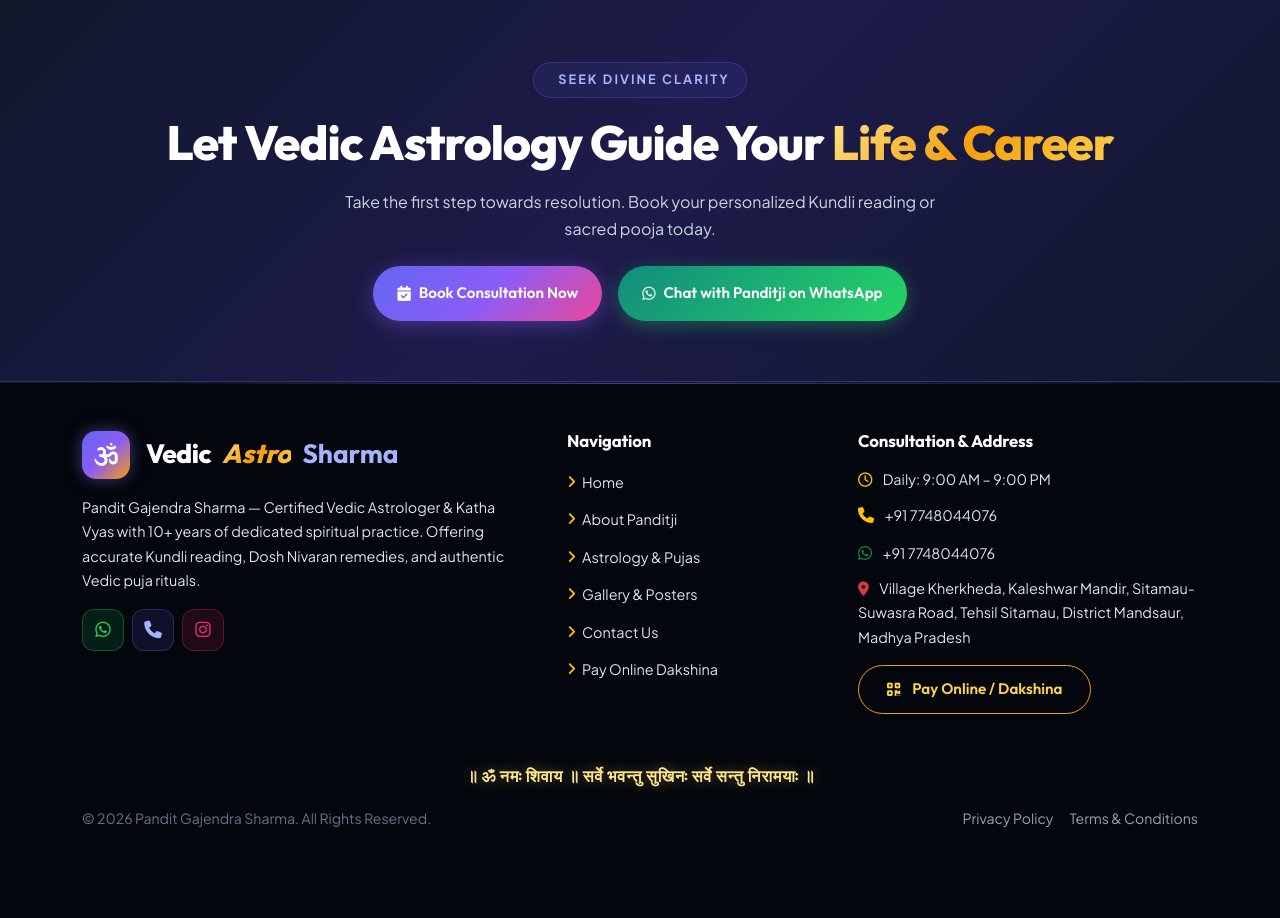
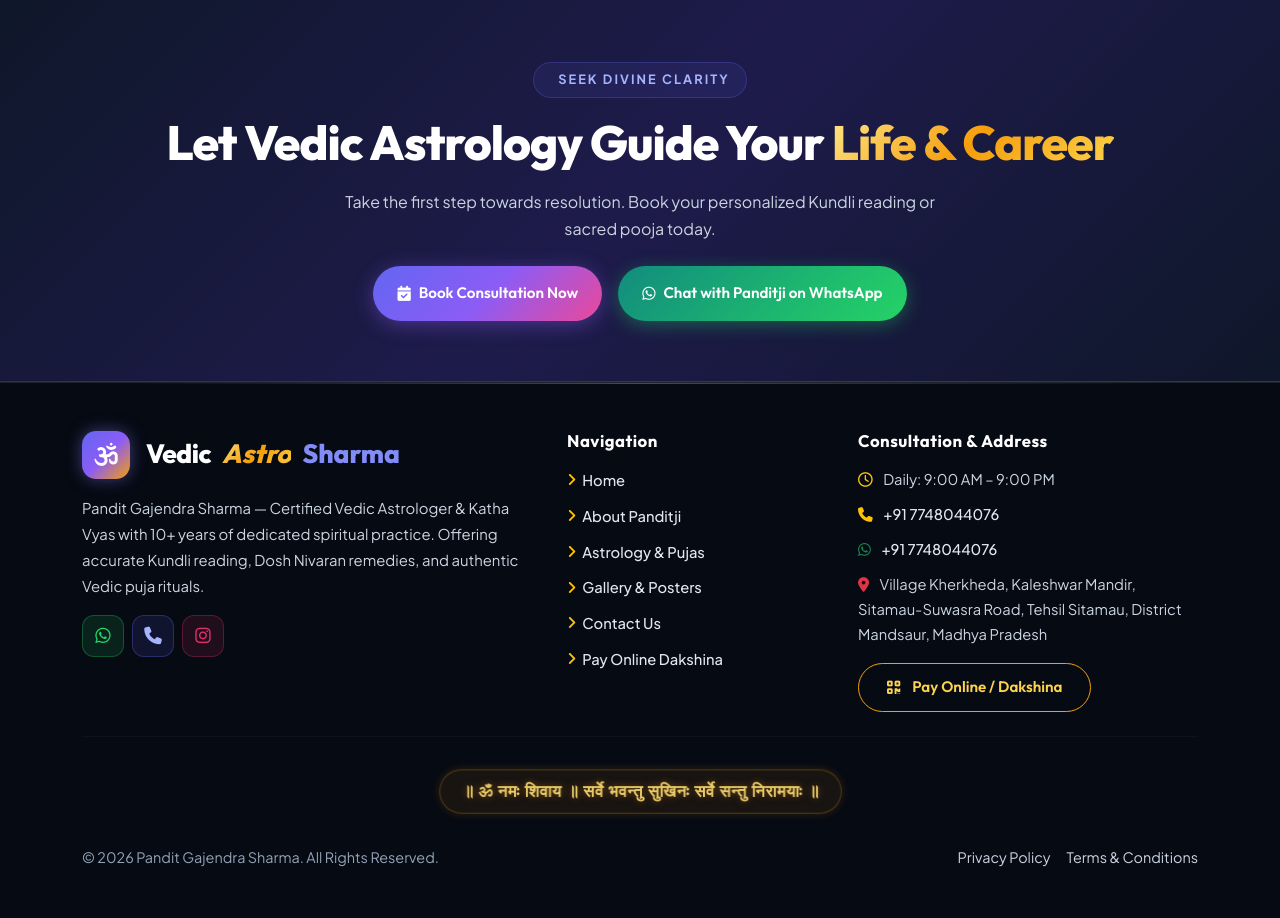
Before and after one commit to krishnapatidar2805/vedic_astro, a Django app: page / in a window 1280 px wide; the page is wider, and only the part inside the window is pictured. Shown: the part 3442-4360 px from the top of that part. Before the commit the page ends 4269 px from the top of that part, so only its background shows below. Run offline with Django 5.2, Linux system fonts and the light colour scheme; data that the repository does not hold is empty.

Commit message:
Circle hero astrologer frame with royal Surya Chakra aura, high-contrast footer fonts in light/dark mode, and soft sacred glow for shloka

```diff
--- a/static/css/style.css
+++ b/static/css/style.css
@@ -1668,13 +1668,154 @@ h1, h2, h3, h4, h5, h6 {
   margin: 3rem 0 1.5rem;
 }
 
+/* ── FOOTER SHLOKA (ELEGANT SOFT SACRED GLOW & GENTLE PULSE) ── */
+.footer-shloka-wrap {
+  position: relative;
+  display: flex;
+  justify-content: center;
+  align-items: center;
+  padding: 8px 10px;
+  overflow: visible;
+}
+
 .footer-shloka {
-  font-family: var(--ff-display);
+  position: relative;
+  display: inline-block;
+  font-family: 'Poppins', 'Segoe UI', serif;
+  font-size: 1.05rem;
+  font-weight: 600;
+  letter-spacing: 0.6px;
   color: #FDE68A;
-  font-size: 1.02rem;
-  font-weight: 700;
-  letter-spacing: 0.8px;
-  text-shadow: 0 0 15px rgba(253, 230, 138, 0.4);
+  padding: 7px 22px;
+  border-radius: 50px;
+  background: rgba(245, 158, 11, 0.08);
+  border: 1px solid rgba(245, 158, 11, 0.35);
+  transform-origin: center center;
+  will-change: transform, box-shadow, text-shadow;
+  animation: gentleShlokaGlow 3.6s ease-in-out infinite alternate;
+  cursor: default;
+  user-select: none;
+  z-index: 1;
+}
+
+@keyframes gentleShlokaGlow {
+  0% {
+    transform: scale(0.97);
+    color: #FCD34D;
+    border-color: rgba(245, 158, 11, 0.25);
+    box-shadow: 0 0 10px rgba(245, 158, 11, 0.15);
+    text-shadow: 0 0 8px rgba(245, 158, 11, 0.4);
+    opacity: 0.9;
+  }
+  50% {
+    transform: scale(1.03);
+    color: #FFFBEB;
+    border-color: rgba(245, 158, 11, 0.55);
+    box-shadow: 0 0 18px rgba(245, 158, 11, 0.32);
+    text-shadow: 0 0 10px rgba(245, 158, 11, 0.6), 0 0 18px rgba(251, 191, 36, 0.25);
+    opacity: 1;
+  }
+  100% {
+    transform: scale(0.97);
+    color: #FCD34D;
+    border-color: rgba(245, 158, 11, 0.25);
+    box-shadow: 0 0 10px rgba(245, 158, 11, 0.15);
+    text-shadow: 0 0 8px rgba(245, 158, 11, 0.4);
+    opacity: 0.9;
+  }
+}
+
+@media (max-width: 576px) {
+  .footer-shloka {
+    font-size: 0.86rem;
+    padding: 6px 14px;
+    letter-spacing: 0.3px;
+  }
+}
+
+/* ── HIGH-CONTRAST FOOTER TYPOGRAPHY (CRISP & LEGIBLE IN LIGHT & DARK MODES) ── */
+.footer-dark,
+[data-theme="light"] .footer-dark {
+  background: #060A13 !important;
+  color: #E2E8F0 !important;
+  border-top: 1px solid rgba(255, 255, 255, 0.1) !important;
+}
+
+.footer-dark .navbar-brand .brand-lokeshh,
+[data-theme="light"] .footer-dark .navbar-brand .brand-lokeshh {
+  color: #FFFFFF !important;
+  font-weight: 800 !important;
+}
+
+.footer-dark .navbar-brand .brand-ai,
+[data-theme="light"] .footer-dark .navbar-brand .brand-ai {
+  color: #F59E0B !important;
+  font-weight: 800 !important;
+}
+
+.footer-dark .navbar-brand .brand-tools,
+[data-theme="light"] .footer-dark .navbar-brand .brand-tools {
+  color: #818CF8 !important;
+  font-weight: 800 !important;
+}
+
+.footer-dark .footer-tagline,
+.footer-dark p,
+[data-theme="light"] .footer-dark .footer-tagline,
+[data-theme="light"] .footer-dark p {
+  color: #CBD5E1 !important;
+  font-size: 0.93rem !important;
+  line-height: 1.75 !important;
+}
+
+.footer-dark .footer-heading,
+[data-theme="light"] .footer-dark .footer-heading {
+  color: #FFFFFF !important;
+  font-size: 1.05rem !important;
+  font-weight: 700 !important;
+  letter-spacing: 0.5px;
+}
+
+.footer-dark .footer-links li,
+[data-theme="light"] .footer-dark .footer-links li {
+  color: #CBD5E1 !important;
+  font-size: 0.92rem !important;
+}
+
+.footer-dark .footer-links a,
+[data-theme="light"] .footer-dark .footer-links a {
+  color: #E2E8F0 !important;
+  font-size: 0.92rem !important;
+  font-weight: 500;
+  transition: all 0.25s ease;
+}
+
+.footer-dark .footer-links a:hover,
+[data-theme="light"] .footer-dark .footer-links a:hover {
+  color: #FBBF24 !important;
+  transform: translateX(4px);
+}
+
+.footer-dark .footer-hr,
+[data-theme="light"] .footer-dark .footer-hr {
+  border-top: 1px solid rgba(255, 255, 255, 0.12) !important;
+}
+
+.footer-dark .footer-copy,
+[data-theme="light"] .footer-dark .footer-copy {
+  color: #94A3B8 !important;
+  font-size: 0.9rem !important;
+}
+
+.footer-dark .footer-copy a,
+[data-theme="light"] .footer-dark .footer-copy a {
+  color: #CBD5E1 !important;
+  font-size: 0.9rem !important;
+}
+
+.footer-dark .footer-copy a:hover,
+[data-theme="light"] .footer-dark .footer-copy a:hover {
+  color: #FBBF24 !important;
 }
 
 .footer-copy {
--- a/templates/base.html
+++ b/templates/base.html
@@ -180,8 +180,10 @@
     </div>
 
     <hr class="footer-hr my-4">
-    <div class="footer-shloka text-center mb-3">
-      ॥ ॐ नमः शिवाय ॥ सर्वे भवन्तु सुखिनः सर्वे सन्तु निरामयाः ॥
+    <div class="footer-shloka-wrap text-center my-4">
+      <div class="footer-shloka">
+        ॥ ॐ नमः शिवाय ॥ सर्वे भवन्तु सुखिनः सर्वे सन्तु निरामयाः ॥
+      </div>
     </div>
     <div class="d-flex flex-wrap justify-content-between align-items-center gap-2 footer-copy">
       <div>&copy; {% now "Y" %} Pandit Gajendra Sharma. All Rights Reserved.</div>
--- a/templates/core/home.html
+++ b/templates/core/home.html
@@ -50,8 +50,9 @@
         <div class="hero-photo-wrap">
           <div class="hero-photo-frame">
             <div class="hero-photo-halo"></div>
+            <img src="{% static 'img/surya_chakra.svg' %}" class="hero-surya-chakra" alt="Vedic Surya Chakra Aura">
             <div class="hero-photo-box">
-              <img src="{% static 'img/astrologer.jpeg' %}?v=4" alt="Pandit Gajendra Sharma - Vedic Astrologer">
+              <img src="{% static 'img/astrologer.jpeg' %}?v=5" alt="Pandit Gajendra Sharma - Vedic Astrologer">
             </div>
             <div class="hero-photo-badge hero-badge-right">
               <i class="fa-solid fa-hand-holding-heart text-warning"></i>
```
Also changed, not shown: other parts of static/css/style.css (+75 -52 lines), static/img/surya_chakra.svg (added).
